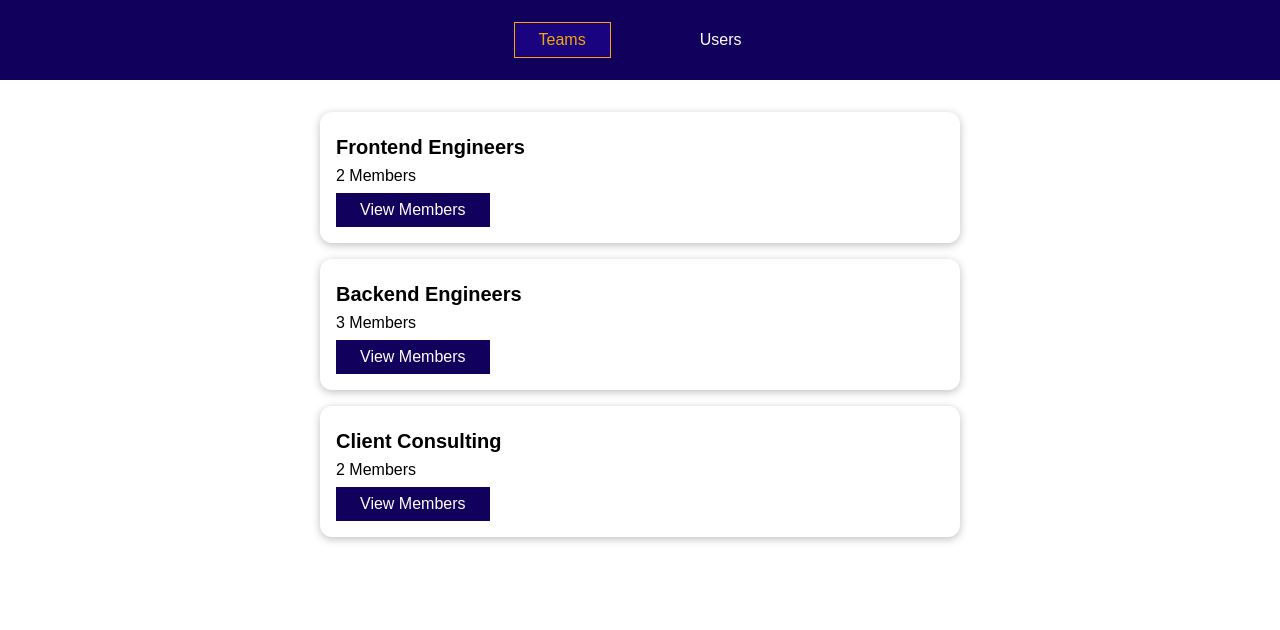
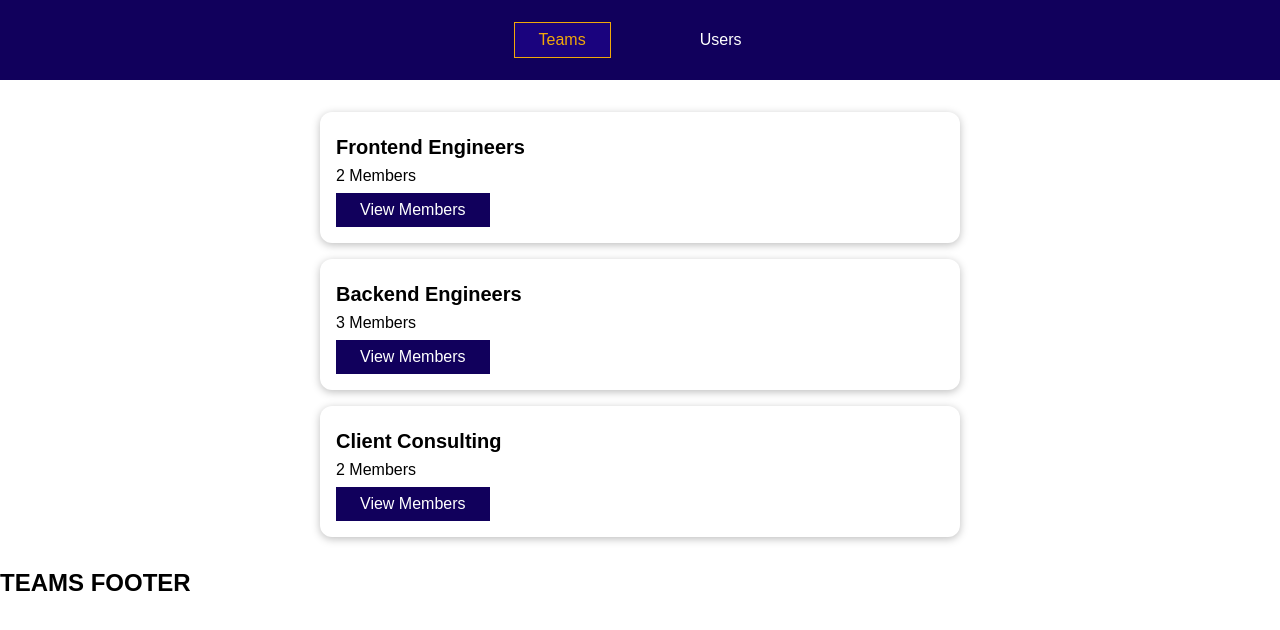
Before and after one commit to chldltkrz/Vue3_Concept, a Vue app in the folder Basic/15-Router/: page /teams in a window 1280 px wide. Shown: the top 630 px of the page. Built offline with nearby package versions, Linux system fonts and the light colour scheme.

Commit message:
added Multiple route rendering code
Signed-off-by: Issac Choi <chldltkrz@gmail.com>

```diff
--- a/Basic/15-Router/src/App.vue
+++ b/Basic/15-Router/src/App.vue
@@ -5,6 +5,9 @@
     <!-- <component :is="activePage"></component> -->
     <router-view></router-view>
   </main>
+  <footer>
+    <router-view name="footer"></router-view>
+  </footer>
 </template>
 
 <script>
--- /dev/null
+++ b/Basic/15-Router/src/components/nav/NotFound.vue
@@ -0,0 +1,3 @@
+<template>
+  <h2>Page Not Found !<router-link to="/teams">Teams</router-link></h2>
+</template>
--- /dev/null
+++ b/Basic/15-Router/src/components/teams/TeamsFooter.vue
@@ -0,0 +1,3 @@
+<template>
+  <h2>TEAMS FOOTER</h2>
+</template>
--- /dev/null
+++ b/Basic/15-Router/src/components/users/UsersFooter.vue
@@ -0,0 +1,3 @@
+<template>
+  <h2>Users FOOTER</h2>
+</template>
```
Also changed, not shown: Basic/15-Router/src/main.js (+6 -2 lines).
